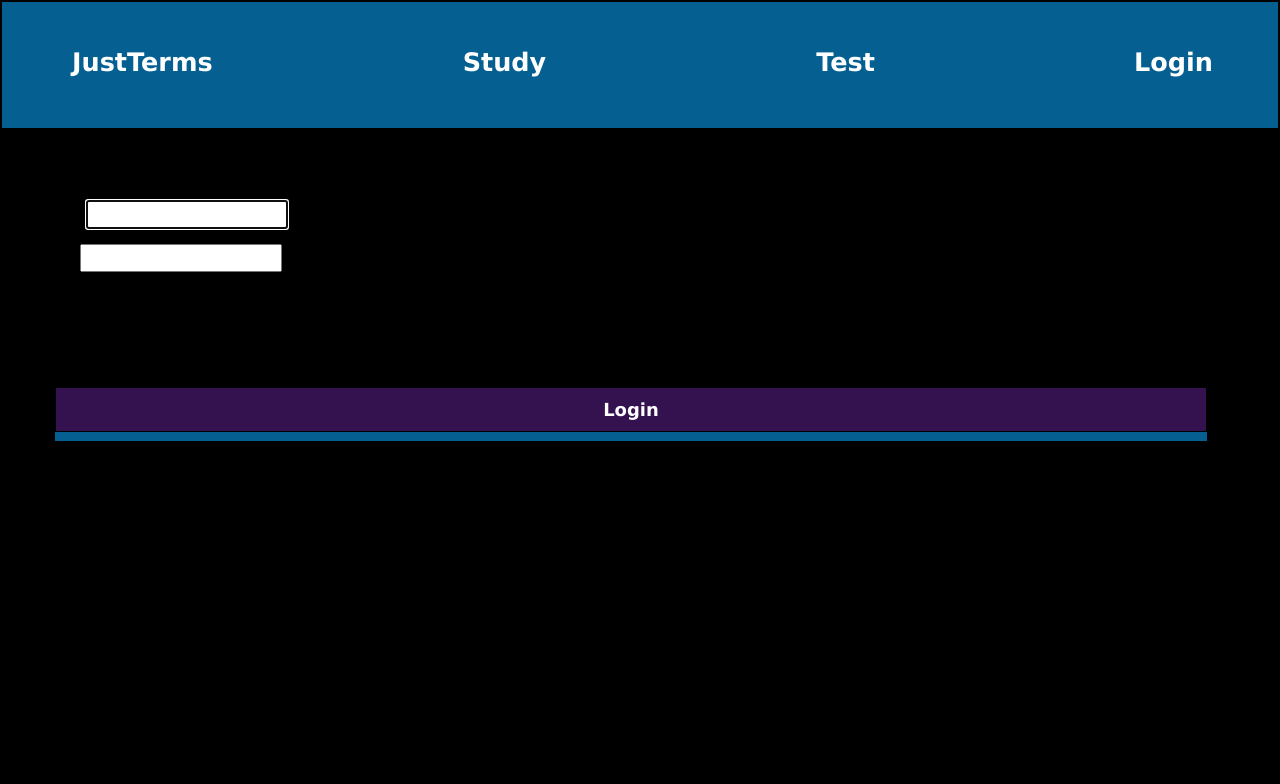
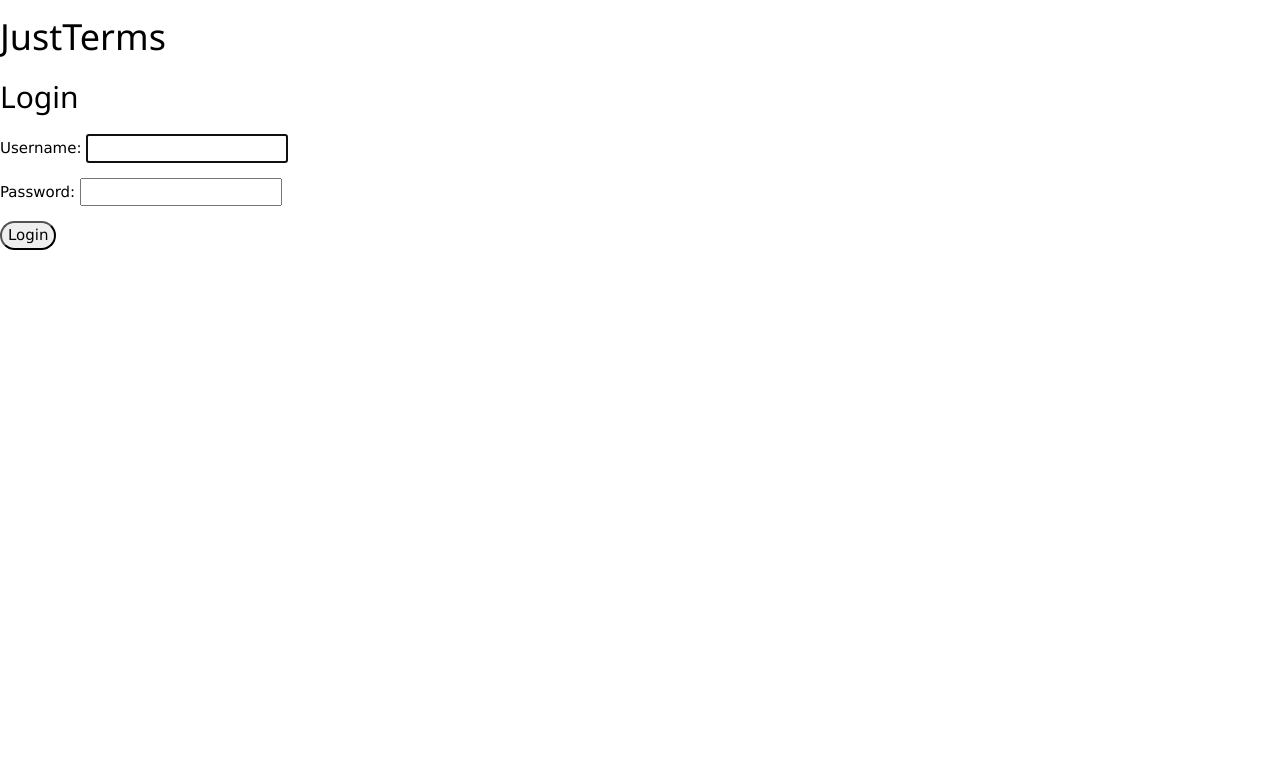
Before and after one commit to Lane012/JustTerms, a Django app: page /accounts/login/ in a window 1280 px wide. Shown: the top 784 px of the page. Run offline with Django 3.2, Linux system fonts and the light colour scheme.

Commit message:
change ui

```diff
--- a/JustTerms/settings.py
+++ b/JustTerms/settings.py
@@ -11,6 +11,8 @@ https://docs.djangoproject.com/en/1.11/ref/settings/
 """
 
 import os
+from django.conf.global_settings import LOGIN_URL, LOGIN_REDIRECT_URL,\
+    LOGOUT_REDIRECT_URL
 
 # Build paths inside the project like this: os.path.join(BASE_DIR, ...)
 BASE_DIR = os.path.dirname(os.path.dirname(os.path.abspath(__file__)))
@@ -68,6 +70,10 @@ TEMPLATES = [
     },
 ]
 
+LOGIN_REDIRECT_URL="/"
+
+LOGOUT_REDIRECT_URL="/"
+
 WSGI_APPLICATION = 'JustTerms.wsgi.application'
 
 
--- a/JustTerms/urls.py
+++ b/JustTerms/urls.py
@@ -16,9 +16,11 @@ Including another URLconf
 from django.conf.urls import include, url
 from django.contrib import admin
 from django.contrib.auth import views as auth_views
+from TermBuilder import views
 
 urlpatterns = [
     url(r'^accounts/login/$', auth_views.login, name='login'),
+    url(r'^accounts/logout/$', auth_views.logout, name='logout'),
     url(r'^admin/', admin.site.urls),
     url(r'', include("TermBuilder.urls")),
 ]
--- a/TermBuilder/helpers/WordBank.py
+++ b/TermBuilder/helpers/WordBank.py
@@ -11,7 +11,7 @@ class WordBank():
     def getWords(self, allWords):
         jsonWordObject = self.getWordDictionary()
 
-        if(allWords == True):
+        if(allWords):
             return jsonWordObject
 
 
--- a/TermBuilder/static/css/base.css
+++ b/TermBuilder/static/css/base.css
@@ -1,89 +1,22 @@
-body {
-	background-color: black;
+
+div #main {
+	position:absolute;
 }
 
 div #header {
+	font-family: Abril Fatface;
+	position:absolute;
 	margin-top: 0px;
 	width: 100%;
-	height: 130px;
-	border: 2px solid black;
+	height: 105px;
+	border-bottom: 6px solid #d6851d;
 	list-style-type: none;
 	font-weight: bold;
-	background-color: #056091;
-}
-th {
-	background-color: #34124f;
-}
+	box-shadow: 0px 20px 10px #000000;
 
-#content button{
-	outline: none;
-	margin-top: 100px;
-	margin-left: 55px;
-	width: 90%;
-	font-size: 120%;
-	height: 45px;
-	border: 1px solid black;
-	background-color: #34124f;
-	color: white;
-	font-weight: bold;
-	box-shadow: 0 9px #056091;
-}
-
-#list {
-	table-layout: fixed;
-	margin-top: 66px;
-	margin-left: 245px;
-	background-color:#056091;
-	border: 3px solid black;
-	border-radius: 10px;
-	width: 60%;
-}
-
-#tableHeader {
-	position: absolute;
-	margin-top: 25px;
-	margin-left: 245px;
-	background-color:#056091;
-	border: 3px solid black;
-	border-radius: 10px;
-	width: 60%;
-	text-align: center;
-	font-size: 120%;
-	color: white;
-	font-weight: bold;
 }
 
 
-td {
-	font-weight: bold;
-	background-color: #34124f;
-	border: 2px solid black;
-	color: white;
-}
-
-#word, #def{
-	background-color: #056091;
-	border: none;
-}
-
-
-
-
-
-
-
-#content button:hover{
-	color: #00c7ff;
-	border: 3px solid black;
-	cursor: pointer;
-	box-shadow: 0 10px #056091;
-}
-
-#content button:active{
-	border: 2px solid black;
-	transform: translateY(4px);
-	box-shadow: 0 4px #056091;
-}
 
 #header ul{
 	margin-top: 0px;
@@ -96,12 +29,14 @@ td {
 #header ul li a{
 	margin-top: 0px;
 	text-align: center;
-	font-size: 170%;
+	font-size: 200%;
 }
 #header ul li a div{
 	line-height: 120px;
 	color: white;
 }
+
+
 
 #header #justTerms {
 	layout: fixed;
@@ -124,7 +59,7 @@ td {
 }
 
 #header #test {
-
+	layout: fixed;
 	outline: none;
 	margin-left: 270px;
 	float: left; display: inline;
@@ -133,7 +68,10 @@ td {
 	color: white;
 }
 
-#header #login {
+
+
+
+#header #logout {
 	outline: none;
 	margin-right: 65px;
 	float: right; display: inline;
@@ -143,9 +81,5 @@ td {
 }
 
 #header ul li a div:hover{
-	padding: 0;
-	height: 100%;
-	width: 100%;
-	background-color: #44019b;
-	color: #00c7ff;
+	color: #395f7c;
 }
--- a/TermBuilder/templates/base.html
+++ b/TermBuilder/templates/base.html
@@ -1,17 +1,20 @@
 <html>
 
  <head>
+ {% block css %}{% endblock %}
+ <link href="https://fonts.googleapis.com/css?family=Nunito Sans" rel="stylesheet" type="text/css">
+ <link href="https://fonts.googleapis.com/css?family=Abril Fatface" rel="stylesheet" type="text/css">
  <link rel="stylesheet" type="text/css" href="static/css/base.css">
  <link rel="stylesheet" href="https://www.w3schools.com/w3css/4/w3.css">
  <title>{% block title %}Blah{% endblock %}</title>
  </head>
  <body>
- 	<div>
+ 	<div id="main">
  		<header class="Header"">
  			<div class="buttons" id="header">
  				<ul>
  					<li><a id="justTerms" href="#home">
- 						<div>JustTerms</div>
+ 							<div>JustTerms</div>
  						</a>
  					</li>
  					<li><a id="wordBank"  href="#Words">
@@ -22,8 +25,8 @@
  						<div id="3">Test</div>
  						</a>
  					</li>
- 					<li><a id="login" href="#Login">
- 						<div id="4">Login</div>
+ 					<li><a id="logout" href="accounts/logout">
+ 						<div id="4">Logout</div>
  						</a>
  					</li>
  				</ul>
--- a/TermBuilder/templates/registration/login.html
+++ b/TermBuilder/templates/registration/login.html
@@ -1,13 +1,22 @@
-{% extends 'base.html' %}
+<html>
+<head>
+<link href="https://fonts.googleapis.com/css?family=Permanent Marker" rel="stylesheet" type="text/css">
+<link rel="stylesheet" type="text/css" href="/static/css/login.css">
+<link rel="stylesheet" href="https://www.w3schools.com/w3css/4/w3.css">
+<title>Login</title>
+</head>
 
-{% block title %}Login{% endblock %}
-
-{% block content %}
+<body>
+  <div id="header">
+  	<h1>JustTerms</h1>
+  </div>
   <h2>Login</h2>
-  <form method="post">
+  <form id="form" method="post">
     {% csrf_token %}
     {{ form.as_p }}
-    <button type="submit">Login</button>
+    <div id="buttonHolder">
+    	<button class="w3-rectangle w3-round-xlarge" type="submit">Login</button>
+    </div>
   </form>
-
-{% endblock %}
+</body>
+</html>
```
Also changed, not shown: TermBuilder/static/createList.js (+13 -10 lines), TermBuilder/templates/home_page.html (+48 -4 lines), TermBuilder/test.py (+35 -14 lines), TermBuilder/views.py (+24 -8 lines), TermBuilder/migrations/0001_initial.py, TermBuilder/migrations/0002_auto_20170701_2116.py (deleted), TermBuilder/migrations/0003_auto_20170701_2140.py (deleted), TermBuilder/migrations/0004_auto_20170701_2149.py (deleted), TermBuilder/migrations/0005_auto_20170701_2345.py (deleted), TermBuilder/migrations/0006_auto_20170702_1921.py (deleted), db.sqlite3.
